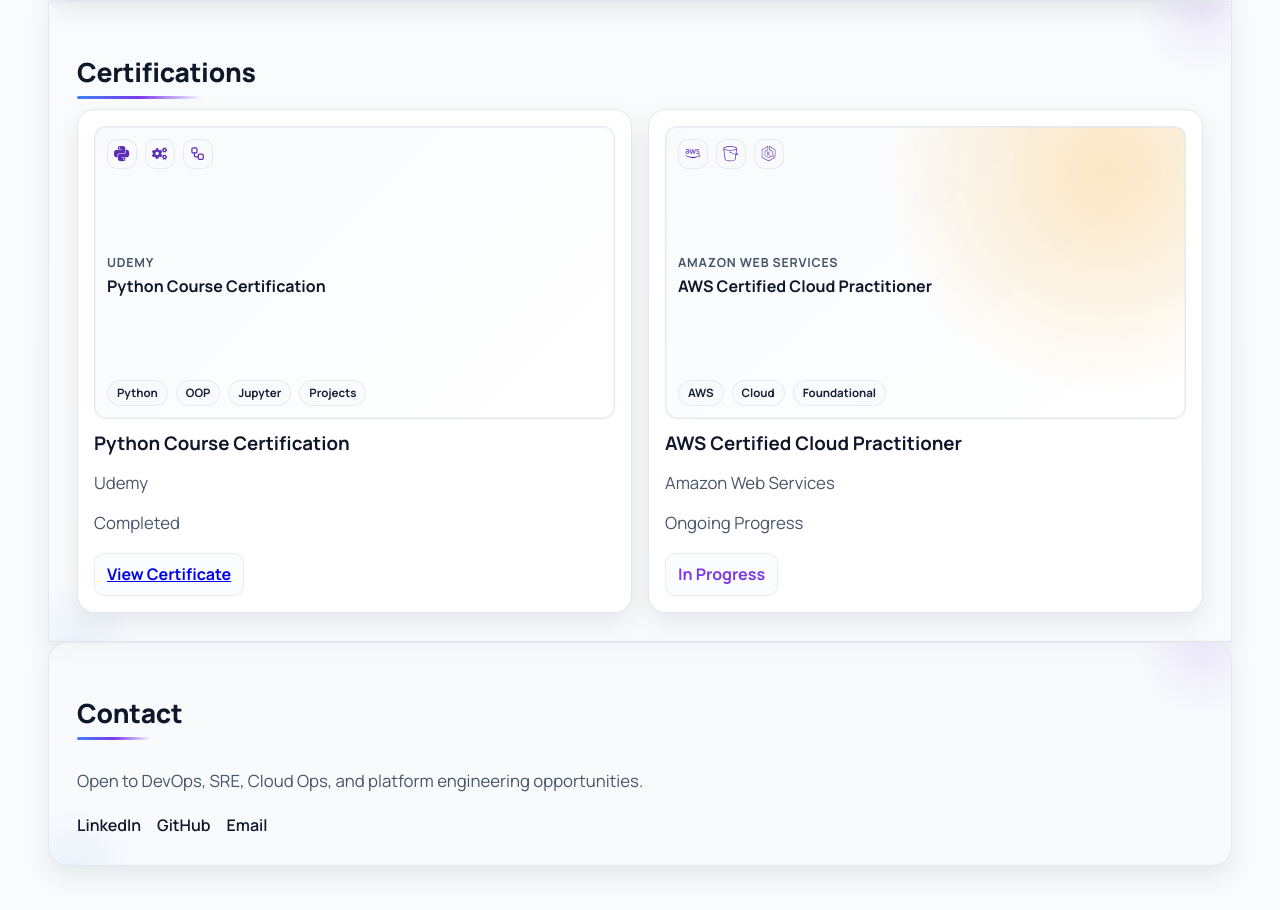
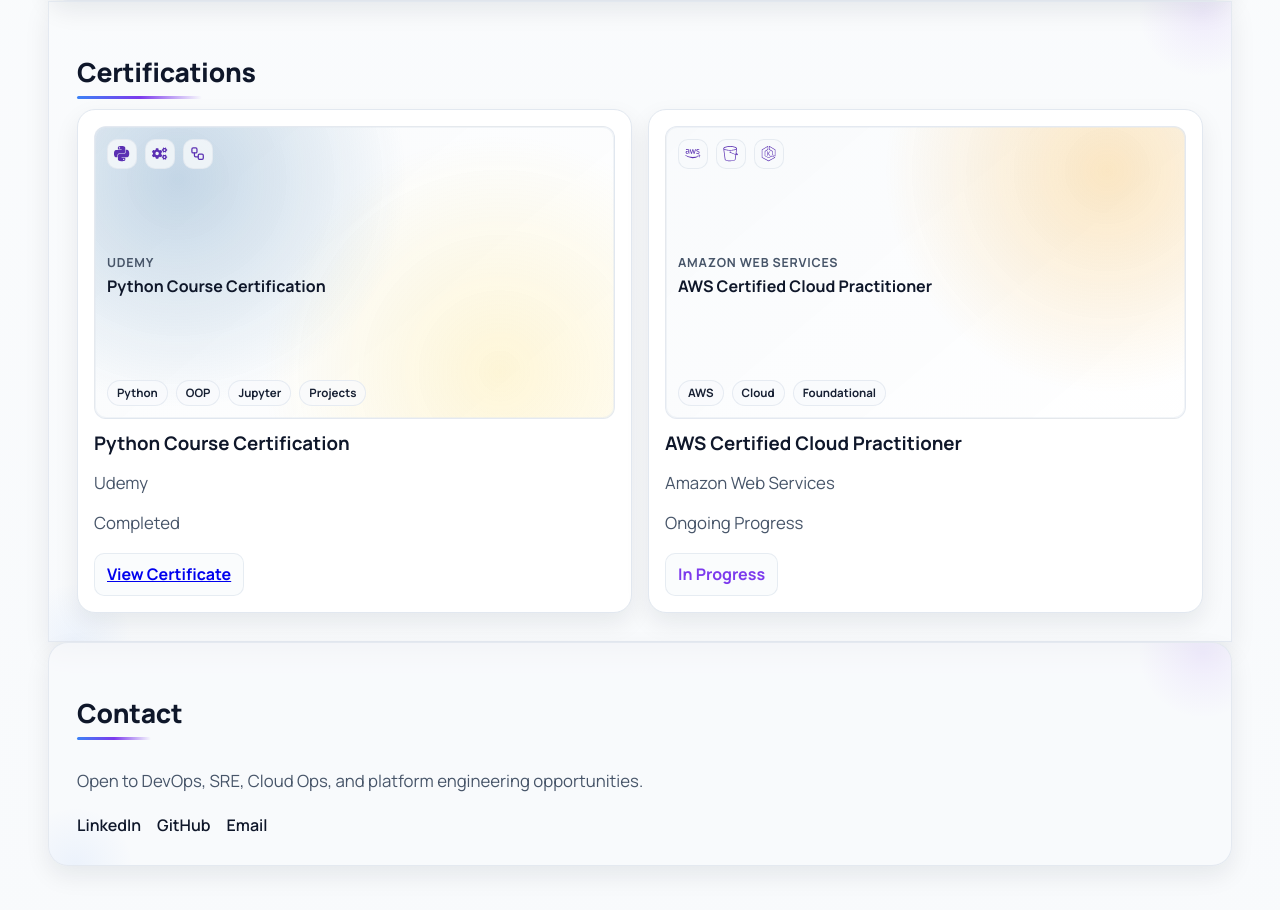
Before and after one commit to Vanshajsrivastava/react-frontend, a React (Create React App) app: page / in a window 1280 px wide. Shown: the part 5135-6045 px from the top of the page. Built offline with nearby package versions, Linux system fonts and the light colour scheme.

Commit message:
Add Python-themed certification placeholder accent styling

```diff
--- a/src/App.css
+++ b/src/App.css
@@ -1050,6 +1050,17 @@
     );
 }
 
+.cert-placeholder-python {
+  background:
+    radial-gradient(circle at 16% 18%, color-mix(in srgb, #3776ab 28%, transparent), transparent 46%),
+    radial-gradient(circle at 78% 84%, color-mix(in srgb, #ffd43b 20%, transparent), transparent 50%),
+    linear-gradient(
+      140deg,
+      color-mix(in srgb, var(--surface-soft) 94%, transparent) 0%,
+      color-mix(in srgb, var(--surface) 92%, transparent) 100%
+    );
+}
+
 .cert-placeholder-icons {
   display: flex;
   gap: 8px;
--- a/src/App.js
+++ b/src/App.js
@@ -885,10 +885,12 @@
           <div className="certifications-grid">
             {certifications.map((cert) => {
               const visual = getCertificationVisual(cert);
+              const isAwsCert = cert.issuer === "Amazon Web Services";
+              const isPythonCert = /python/i.test(cert.title);
               return (
               <article className="cert-card" key={cert.title}>
                 <div
-                  className={`cert-placeholder ${cert.issuer === "Amazon Web Services" ? "cert-placeholder-aws" : ""}`}
+                  className={`cert-placeholder ${isAwsCert ? "cert-placeholder-aws" : ""} ${isPythonCert ? "cert-placeholder-python" : ""}`}
                   aria-hidden="true"
                 >
                   <div className="cert-placeholder-icons">
```
